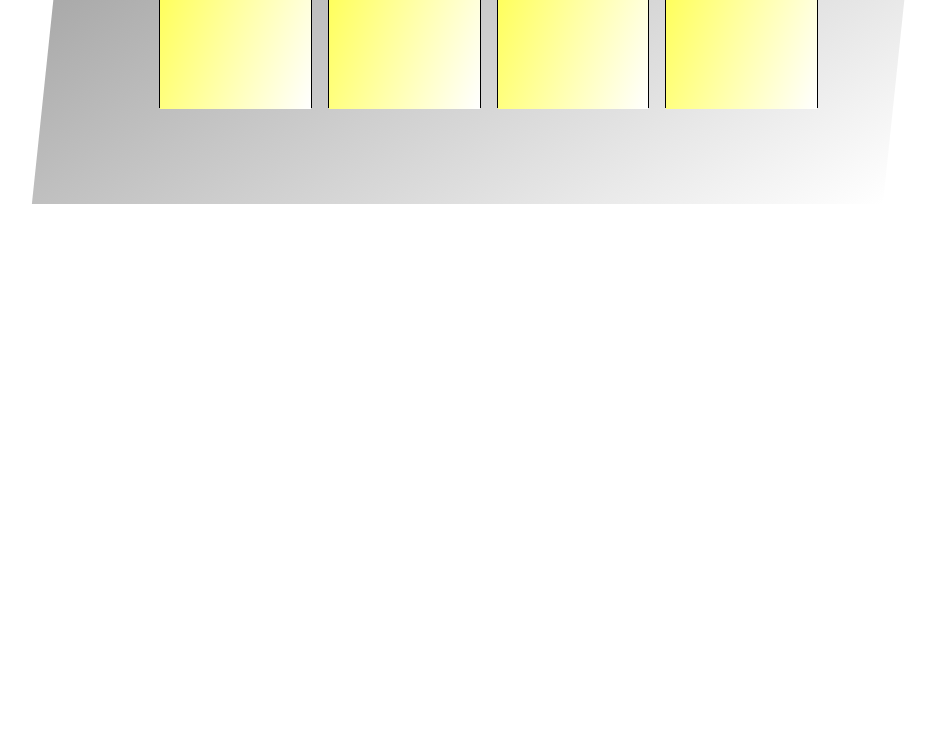
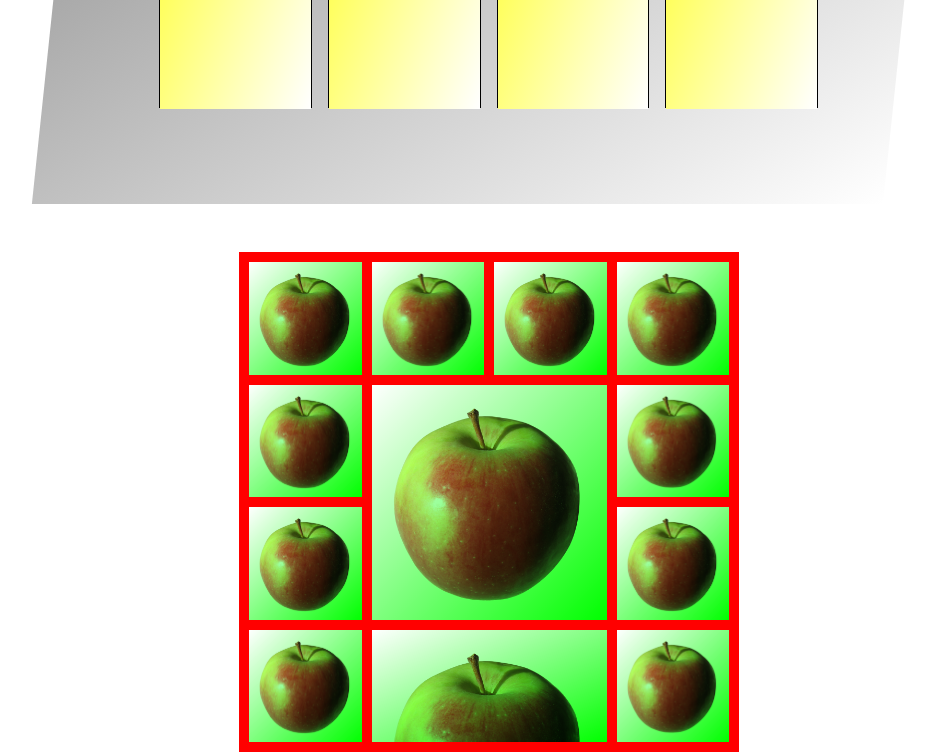
Before and after one commit to wai123999/MyFaminlyWeb, a plain HTML site: page index.html in a window 1280 px wide. Shown: the part 1164-1916 px from the top of the page, without its empty margins (151-1091 px from the left). Before the commit the page ends 1368 px from the top, so only its background shows below. Drawn offline with nearby package versions, Linux system fonts and the light colour scheme.

Commit message:
Add Apple Grid

```diff
--- a/index.html
+++ b/index.html
@@ -119,6 +119,46 @@
         </div>
       </div>
     </div>
+
+    <div class="grid">
+    <div class="grid-item grid-item-1">
+
+    </div>
+
+    <div class="grid-item grid-item-2">
+
+    </div>
+    <div class="grid-item grid-item-3">
+
+    </div>
+    <div class="grid-item grid-item-4">
+
+    </div>
+    <div class="grid-item grid-item-5">
+
+    </div>
+    <div class="grid-item grid-item-6">
+
+    </div>
+    <div class="grid-item grid-item-7">
+
+    </div>
+    <div class="grid-item grid-item-8">
+
+    </div>
+    <div class="grid-item grid-item-9">
+
+    </div>
+    <div class="grid-item grid-item-10">
+
+    </div>
+    <div class="grid-item grid-item-11">
+
+    </div>
+    <div class="grid-item grid-item-12">
+
+    </div>
+  </div>
   </div>
 </body>
 
--- a/main.scss
+++ b/main.scss
@@ -358,3 +358,85 @@ $gutter : 1rem;
     transform:rotate(360deg);
   }
 }
+
+.grid
+{
+   margin:0 auto;
+   margin-top:3rem;
+   width:500px;
+   padding:10px;
+   height:500px;
+   display:grid;
+   grid-template-rows:1fr 1fr 1fr 1fr ;
+   grid-template-columns:1fr 1fr 1fr 1fr;
+   background-color:red;
+   grid-gap:10px;
+   &-item
+   {
+    transition:all 1s;
+     background-size:cover;
+     background-image:linear-gradient(to right bottom,rgba(0,255,0,0),rgba(0,255,0,1)), url(photos/fruits/apple.jpg);
+     background-blend-mode: darken;
+     &:hover
+     {
+       background-color:red;
+
+     }
+     &-1
+     {
+
+     }
+     &-2
+     {
+
+     }
+     &-3
+     {
+
+     }
+     &-4
+     {
+
+     }
+     &-5
+     {
+
+     }
+     &-6
+     {
+
+     }
+     &-8
+     {
+        grid-area: 4 / 2 / 4 / 4;
+
+
+     }
+     &-7
+     {
+
+     }
+     &-9
+     {
+
+     }
+     &-10
+     {
+
+     }
+     &-11
+     {
+
+     }
+     &-12
+     {
+        grid-area: 2 / 2 / 4 /4;
+     }
+     &-photo
+     {
+
+     }
+
+   }
+
+}
```
Also changed, not shown: main.css, 1 other file.
